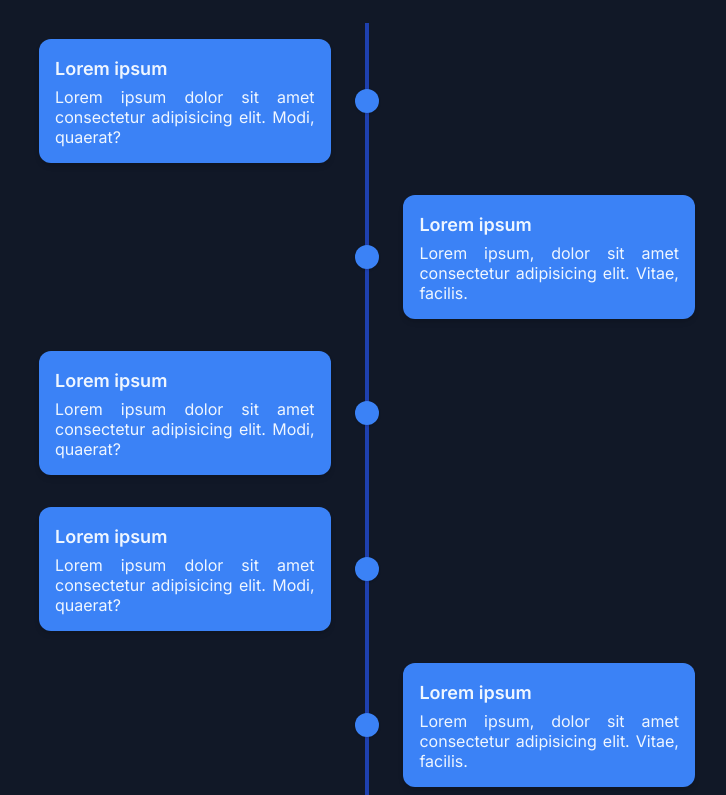
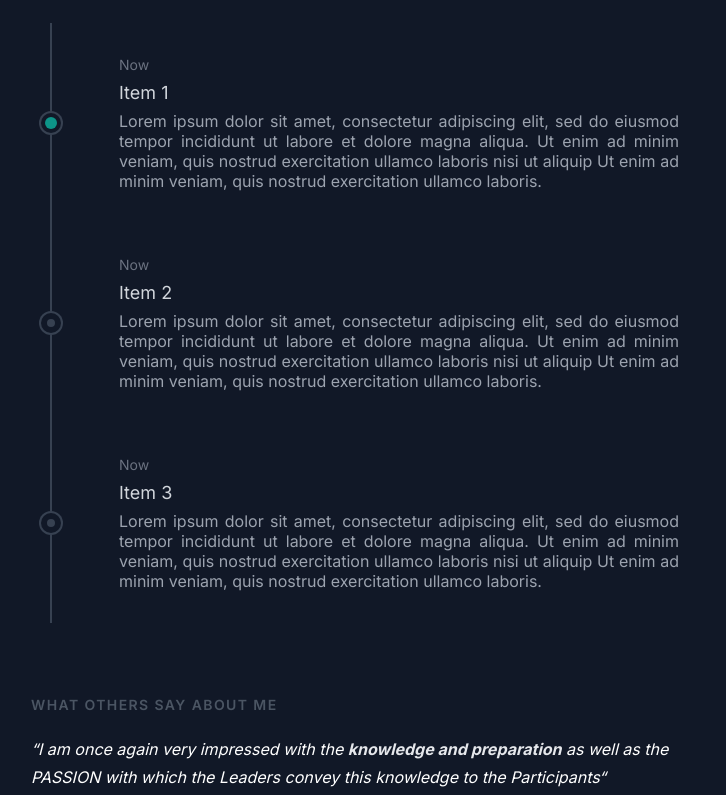
Before and after one commit to lfilipiuk/my-website, a Next.js app: page / in a window 1280 px wide. Shown: the part 985-1780 px from the top of the page, without its empty margins (273-999 px from the left). Built offline with nearby package versions, Linux system fonts and the light colour scheme.

Commit message:
Styling new timeline

```diff
--- a/components/ui/newtimeline.tsx
+++ b/components/ui/newtimeline.tsx
@@ -1,89 +1,33 @@
 import React from "react";
+import TimelineItem from "./timelineitem";
 
 const NewTimeline = () => {
   return (
-    <div className="container">
-      <div className="flex flex-col md:grid grid-cols-9 mx-auto p-2 text-blue-50">
-        <div className="flex flex-row-reverse md:contents">
-          <div className="bg-blue-500 col-start-1 col-end-5 p-4 rounded-xl my-4 ml-auto shadow-md">
-            <h3 className="font-semibold text-lg mb-1">Lorem ipsum</h3>
-            <p className="leading-tight text-justify">
-              Lorem ipsum dolor sit amet consectetur adipisicing elit. Modi,
-              quaerat?
-            </p>
-          </div>
-          <div className="col-start-5 col-end-6 md:mx-auto relative mr-10">
-            <div className="h-full w-6 flex items-center justify-center">
-              <div className="h-full w-1 bg-blue-800 pointer-events-none"></div>
-            </div>
-            <div className="w-6 h-6 absolute top-1/2 -mt-3 rounded-full bg-blue-500 shadow"></div>
-          </div>
-        </div>
+    <div className="flex flex-col mx-auto p-2 text-gray-100">
+      <TimelineItem
+        title={"Item 1"}
+        duration={"Now"}
+        description={
+          "Lorem ipsum dolor sit amet, consectetur adipiscing elit, sed do eiusmod tempor incididunt ut labore et dolore magna aliqua. Ut enim ad minim veniam, quis nostrud exercitation ullamco laboris nisi ut aliquip Ut enim ad minim veniam, quis nostrud exercitation ullamco laboris."
+        }
+        highlighted={true}
+      />
 
-        <div className="flex md:contents">
-          <div className="col-start-5 col-end-6 mr-10 md:mx-auto relative">
-            <div className="h-full w-6 flex items-center justify-center">
-              <div className="h-full w-1 bg-blue-800 pointer-events-none"></div>
-            </div>
-            <div className="w-6 h-6 absolute top-1/2 -mt-3 rounded-full bg-blue-500 shadow"></div>
-          </div>
-          <div className="bg-blue-500 col-start-6 col-end-10 p-4 rounded-xl my-4 mr-auto shadow-md">
-            <h3 className="font-semibold text-lg mb-1">Lorem ipsum</h3>
-            <p className="leading-tight text-justify">
-              Lorem ipsum, dolor sit amet consectetur adipisicing elit. Vitae,
-              facilis.
-            </p>
-          </div>
-        </div>
+      <TimelineItem
+        title={"Item 2"}
+        duration={"Now"}
+        description={
+          "Lorem ipsum dolor sit amet, consectetur adipiscing elit, sed do eiusmod tempor incididunt ut labore et dolore magna aliqua. Ut enim ad minim veniam, quis nostrud exercitation ullamco laboris nisi ut aliquip Ut enim ad minim veniam, quis nostrud exercitation ullamco laboris."
+        }
+      />
 
-        <div className="flex flex-row-reverse md:contents">
-          <div className="bg-blue-500 col-start-1 col-end-5 p-4 rounded-xl my-4 ml-auto shadow-md">
-            <h3 className="font-semibold text-lg mb-1">Lorem ipsum</h3>
-            <p className="leading-tight text-justify">
-              Lorem ipsum dolor sit amet consectetur adipisicing elit. Modi,
-              quaerat?
-            </p>
-          </div>
-          <div className="col-start-5 col-end-6 md:mx-auto relative mr-10">
-            <div className="h-full w-6 flex items-center justify-center">
-              <div className="h-full w-1 bg-blue-800 pointer-events-none"></div>
-            </div>
-            <div className="w-6 h-6 absolute top-1/2 -mt-3 rounded-full bg-blue-500 shadow"></div>
-          </div>
-        </div>
-
-        <div className="flex flex-row-reverse md:contents">
-          <div className="bg-blue-500 col-start-1 col-end-5 p-4 rounded-xl my-4 ml-auto shadow-md">
-            <h3 className="font-semibold text-lg mb-1">Lorem ipsum</h3>
-            <p className="leading-tight text-justify">
-              Lorem ipsum dolor sit amet consectetur adipisicing elit. Modi,
-              quaerat?
-            </p>
-          </div>
-          <div className="col-start-5 col-end-6 md:mx-auto relative mr-10">
-            <div className="h-full w-6 flex items-center justify-center">
-              <div className="h-full w-1 bg-blue-800 pointer-events-none"></div>
-            </div>
-            <div className="w-6 h-6 absolute top-1/2 -mt-3 rounded-full bg-blue-500 shadow"></div>
-          </div>
-        </div>
-
-        <div className="flex md:contents">
-          <div className="col-start-5 col-end-6 mr-10 md:mx-auto relative">
-            <div className="h-full w-6 flex items-center justify-center">
-              <div className="h-full w-1 bg-blue-800 pointer-events-none"></div>
-            </div>
-            <div className="w-6 h-6 absolute top-1/2 -mt-3 rounded-full bg-blue-500 shadow"></div>
-          </div>
-          <div className="bg-blue-500 col-start-6 col-end-10 p-4 rounded-xl my-4 mr-auto shadow-md">
-            <h3 className="font-semibold text-lg mb-1">Lorem ipsum</h3>
-            <p className="leading-tight text-justify">
-              Lorem ipsum, dolor sit amet consectetur adipisicing elit. Vitae,
-              facilis.
-            </p>
-          </div>
-        </div>
-      </div>
+      <TimelineItem
+        title={"Item 3"}
+        duration={"Now"}
+        description={
+          "Lorem ipsum dolor sit amet, consectetur adipiscing elit, sed do eiusmod tempor incididunt ut labore et dolore magna aliqua. Ut enim ad minim veniam, quis nostrud exercitation ullamco laboris nisi ut aliquip Ut enim ad minim veniam, quis nostrud exercitation ullamco laboris."
+        }
+      />
     </div>
   );
 };
--- a/components/ui/timeline.tsx
+++ /dev/null
@@ -1,68 +0,0 @@
-import React from "react";
-
-const Timeline = () => {
-  return (
-    <div className={"px-2 pt-4"}>
-      <ol>
-        <li className={"border-l-2 border-gray-600"}>
-          <div className="flex flex-start items-center">
-            <div className="bg-gray-600 w-4 h-4 flex items-center justify-center rounded-full -ml-2.5 mr-3 -mt-2"></div>
-            <h4 className="text-gray-200 font-semibold text-lg -mt-2 ml-1">
-              Consulting at LabMasters and Exploring fullstack development
-            </h4>
-          </div>
-          <div className="ml-6 mb-6 pb-6">
-            <p className="text-gray-400 text-gray-600-700 text-sm">Now</p>
-            <p className="text-gray-400 mt-2 mb-4">
-              Lorem ipsum dolor sit amet, consectetur adipiscing elit, sed do
-              eiusmod tempor incididunt ut labore et dolore magna aliqua. Ut
-              enim ad minim veniam, quis nostrud exercitation ullamco laboris
-              nisi ut aliquip ex ea commodo consequat.
-            </p>
-          </div>
-        </li>
-        <li className={"border-l-2 border-gray-600 -mt-6"}>
-          <div className="flex flex-start items-center">
-            <div className="bg-gray-600 w-4 h-4 flex items-center justify-center rounded-full -ml-2 mr-3 -mt-2"></div>
-            <h4 className="text-gray-200 font-semibold text-lg -mt-2 ml-1">
-              Developer at Goldman Sachs & Teaching at the University of Warsaw
-            </h4>
-          </div>
-          <div className="ml-6 mb-6 pb-6">
-            <p className="text-gray-400 text-gray-600-700 text-sm">
-              2000 -{">"} 2010
-            </p>
-            <p className="text-gray-400 mt-2 mb-4">
-              Lorem ipsum dolor sit amet, consectetur adipiscing elit, sed do
-              eiusmod tempor incididunt ut labore et dolore magna aliqua. Ut
-              enim ad minim veniam, quis nostrud exercitation ullamco laboris
-              nisi ut aliquip ex ea commodo consequat.
-            </p>
-          </div>
-        </li>
-
-        <li className={"-mt-6"}>
-          <div className="flex flex-start items-center">
-            <div className="bg-gray-600 w-4 h-4 flex items-center justify-center rounded-full -ml-2 mr-3 -mt-2"></div>
-            <h4 className="text-gray-200 font-semibold text-lg -mt-2 ml-1">
-              Something
-            </h4>
-          </div>
-          <div className="ml-6">
-            <p className="text-gray-400 text-gray-600-700 text-sm">
-              1990 -{">"} 2000
-            </p>
-            <p className="text-gray-400 mt-2">
-              Lorem ipsum dolor sit amet, consectetur adipiscing elit, sed do
-              eiusmod tempor incididunt ut labore et dolore magna aliqua. Ut
-              enim ad minim veniam, quis nostrud exercitation ullamco laboris
-              nisi ut aliquip ex ea commodo consequat.
-            </p>
-          </div>
-        </li>
-      </ol>
-    </div>
-  );
-};
-
-export default Timeline;
--- /dev/null
+++ b/components/ui/timelineitem.tsx
@@ -0,0 +1,42 @@
+import React from "react";
+
+type Props = {
+  title: string;
+  duration: string;
+  description: string;
+  highlighted?: boolean;
+};
+
+const TimelineItem = ({
+  title,
+  duration,
+  description,
+  highlighted = false,
+}: Props) => {
+  const dotClasses = highlighted
+    ? "w-3 h-3 absolute top-1/2 -mt-1.5 ml-1.5 rounded-full bg-teal-600"
+    : "w-2 h-2 absolute top-1/2 -mt-1 ml-2 rounded-full bg-gray-700";
+
+  return (
+    <div className="flex flex-row-reverse">
+      <div className="col-start-1 col-end-5 p-4 my-4 ml-auto">
+        <h4 className="text-sm mb-1 text-gray-500">{duration}</h4>
+        <h3 className="text-lg mb-1 text-gray-300">{title}</h3>
+        <p className="leading-tight text-justify text-gray-400">
+          {description}
+        </p>
+      </div>
+
+      <div className="col-start-5 col-end-6 relative mr-10">
+        <div className="h-full w-6 flex items-center justify-center">
+          <div className="h-full w-0.5 bg-gray-700 pointer-events-none"></div>
+        </div>
+        <div className="w-6 h-6 absolute top-1/2 -mt-3 rounded-full bg-gray-700"></div>
+        <div className="w-5 h-5 absolute top-1/2 -mt-2.5 ml-0.5 rounded-full bg-gray-900"></div>
+        <div className={dotClasses}></div>
+      </div>
+    </div>
+  );
+};
+
+export default TimelineItem;
--- a/pages/index.tsx
+++ b/pages/index.tsx
@@ -12,7 +12,6 @@ import { AiFillLinkedin } from "react-icons/ai";
 import { useRouter } from "next/router";
 import Section from "../components/ui/section";
 import Title from "../components/ui/title";
-import Timeline from "../components/ui/timeline";
 import NewTimeline from "../components/ui/newtimeline";
 
 export default function Home() {
```
